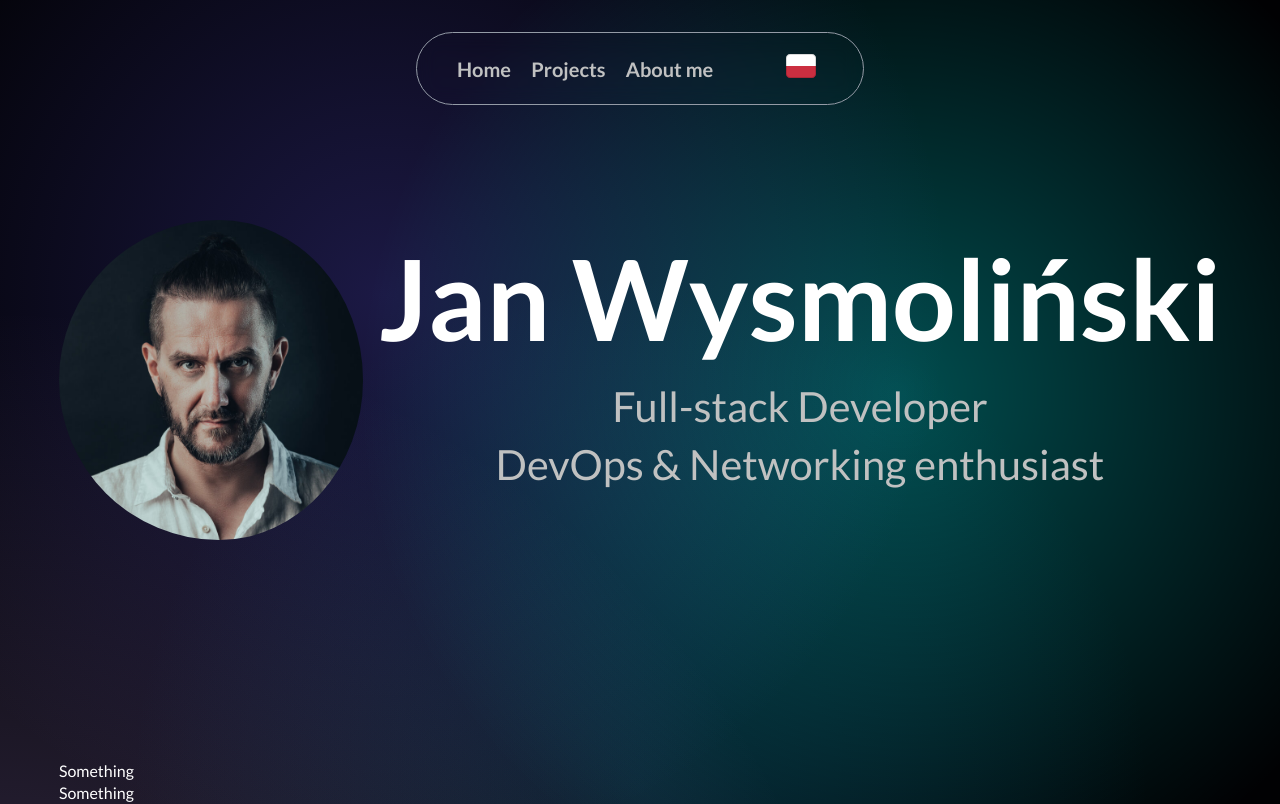
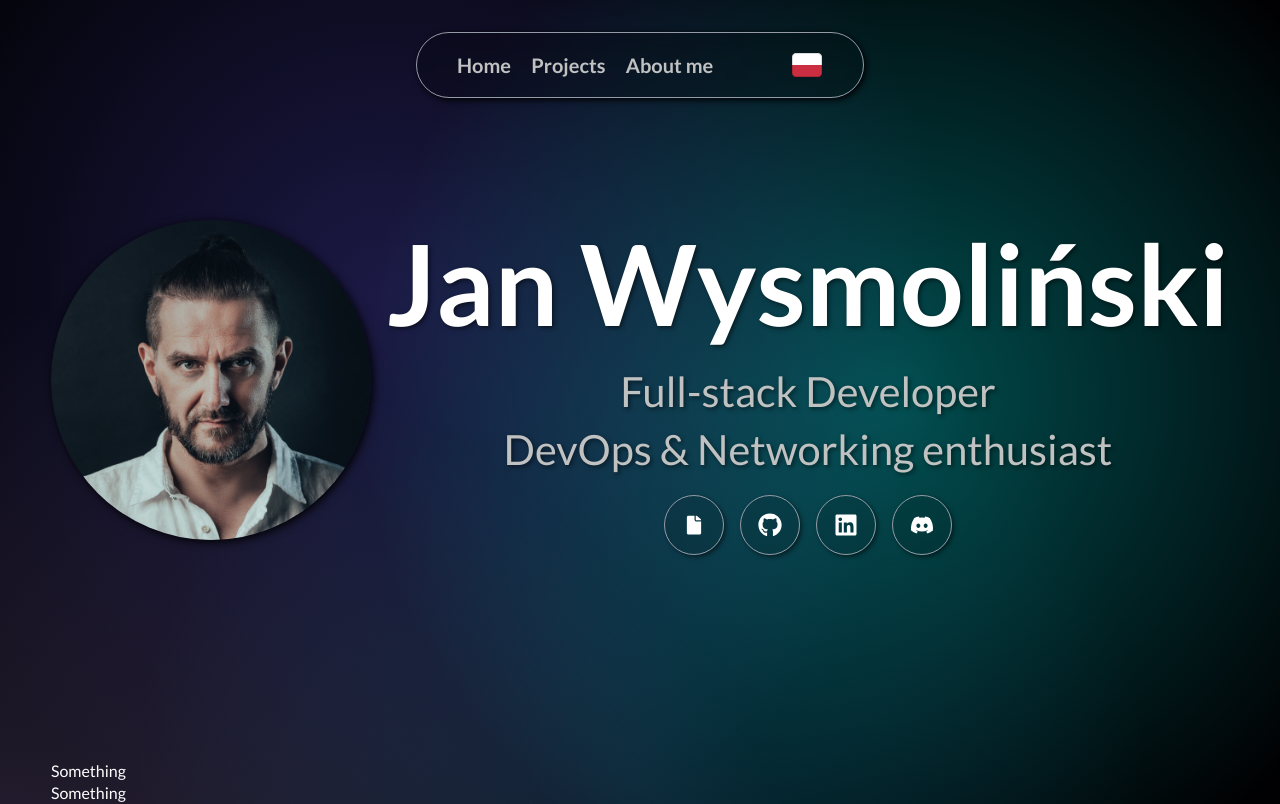
Before and after one commit to giro39/cv, a React (Vite) app in the folder cv/: page / in a window 1280 px wide. Shown: the top 804 px of the page. Built offline with nearby package versions, Linux system fonts and the light colour scheme.

Commit message:
Add icons and shadows

```diff
--- a/cv/src/components/Home/Home.module.scss
+++ b/cv/src/components/Home/Home.module.scss
@@ -4,23 +4,34 @@
     // margin-top: 10rem;
     height: 95vh;
     display: flex;
+    flex-direction: column;
     align-items: center;
+    justify-content: center;
 }
 
 .profile {
     display: flex;
     flex-direction: row;
+    align-items: center;
 }
 
 .photo {
     width: 20rem;
     height: 20rem;
-    padding-right: 1rem;
+    margin-right: 1rem;
     border-radius: 10rem;
+    box-shadow: 2px 2px 10px black;
+    cursor: pointer;
+    transition: 0.2s box-shadow ease-out; //todo: more photos
+}
+
+.photo:hover {
+    box-shadow: 2px 2px 50px black;
 }
 
 .introduction {
     text-align: center;
+    text-shadow: 2px 2px 4px rgba(0, 0, 0, 0.5);
 }
 
 .name {
@@ -31,3 +42,33 @@
     font-size: 2.6rem;
     color: $text-2;
 }
+
+.links {
+    padding-top: 1rem;
+    display: flex;
+    justify-content: center;
+    gap: 1rem;
+}
+
+.icon {
+    width: 3.75rem;
+    height: 3.75rem;
+    display: flex;
+    align-items: center;
+    justify-content: center;
+    border: 1px solid $text-3;
+    border-radius: 2rem;
+    background-color: rgba(0, 0, 0, 0.1);
+    box-shadow: 2px 2px 4px rgba(0, 0, 0, 0.5);
+    cursor: pointer;
+    transition: 0.1s box-shadow ease-in;
+}
+
+.icon:hover {
+    box-shadow: 2px 2px 20px rgba(0, 0, 0, 0.8);
+}
+
+.icon svg {
+    width: 1.5rem;
+    height: 1.5rem;
+}
--- a/cv/src/components/Home/Home.tsx
+++ b/cv/src/components/Home/Home.tsx
@@ -1,6 +1,11 @@
 import { useTranslation } from "react-i18next";
 
 import styles from "./Home.module.scss";
+
+import { IoIosDocument } from "react-icons/io";
+import { FaGithub } from "react-icons/fa";
+import { FaLinkedin } from "react-icons/fa";
+import { FaDiscord } from "react-icons/fa";
 
 const Home = () => {
     const { t } = useTranslation();
@@ -13,9 +18,23 @@ const Home = () => {
                     <h1 className={styles.name}>Jan Wysmoliński</h1>
                     <p className={styles.whoami}>{t("full_stack_dev")}</p>
                     <p className={styles.whoami}>{t("devops_enth")}</p>
+                    <div className={styles.links}>
+                        <div className={styles.icon}>
+                            <IoIosDocument />
+                        </div>
+
+                        <div className={styles.icon}>
+                            <FaGithub />
+                        </div>
+                        <div className={styles.icon}>
+                            <FaLinkedin />
+                        </div>
+                        <div className={styles.icon}>
+                            <FaDiscord />
+                        </div>
+                    </div>
                 </div>
             </div>
-            <div className={styles.links}></div>
         </main>
     );
 };
--- a/cv/src/components/Navbar/LanguageSelector/LanguageSelector.module.scss
+++ b/cv/src/components/Navbar/LanguageSelector/LanguageSelector.module.scss
@@ -4,4 +4,12 @@
     background: none;
     border: none;
     cursor: pointer;
+    display: flex;
+    align-items: center;
+    justify-content: center;
+    padding: 0;
 }
+
+img {
+    text-shadow: 2px 2px 12px black;
+}
--- a/cv/src/components/Navbar/Navbar.module.scss
+++ b/cv/src/components/Navbar/Navbar.module.scss
@@ -20,9 +20,11 @@
     align-items: center;
     justify-content: space-between;
     border: solid 1px $text-3;
+    background-color: rgba(0, 0, 0, 0.2);
     backdrop-filter: blur(10px);
     padding: 1rem 2.5rem;
     border-radius: 20rem;
+    box-shadow: 2px 2px 6px $background;
 }
 
 .navElements .links {
@@ -47,4 +49,5 @@
 
 .links a:hover {
     color: $text-1;
+    text-shadow: 2px 2px 12px black;
 }
```
